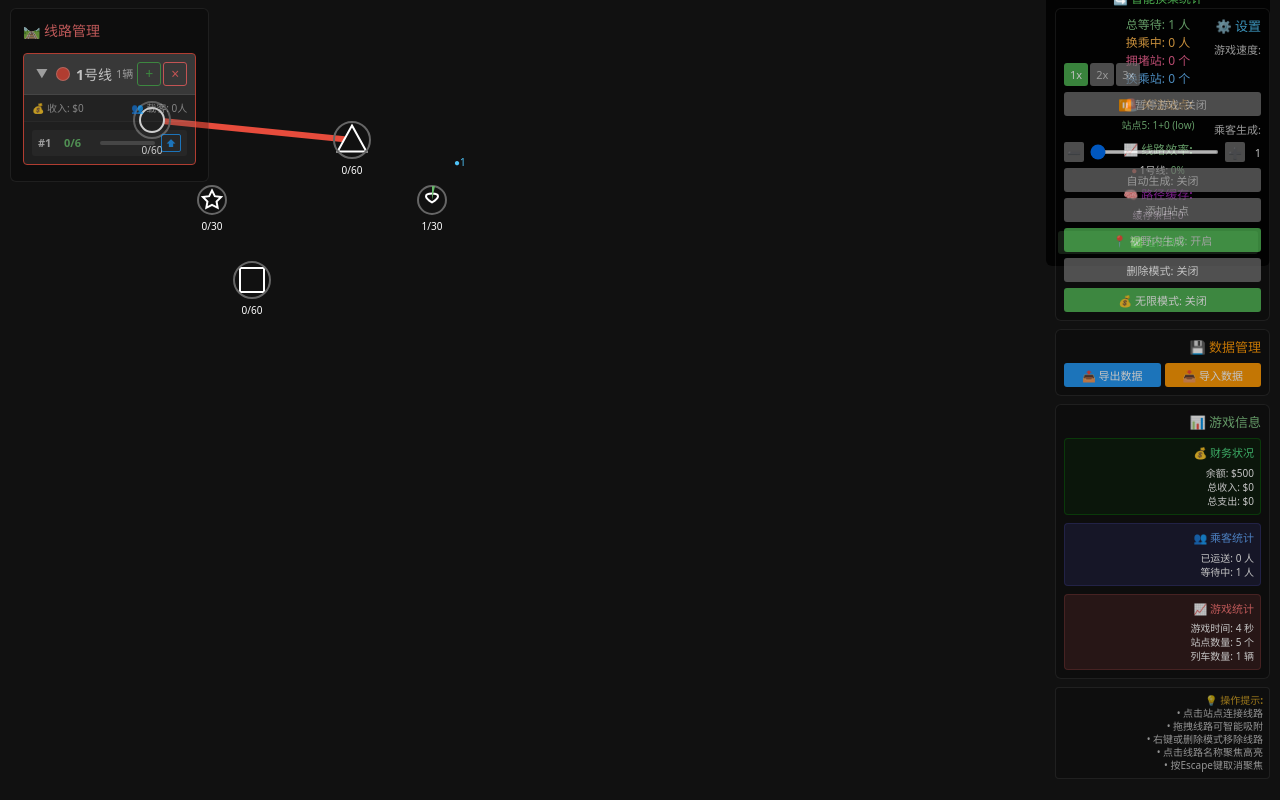
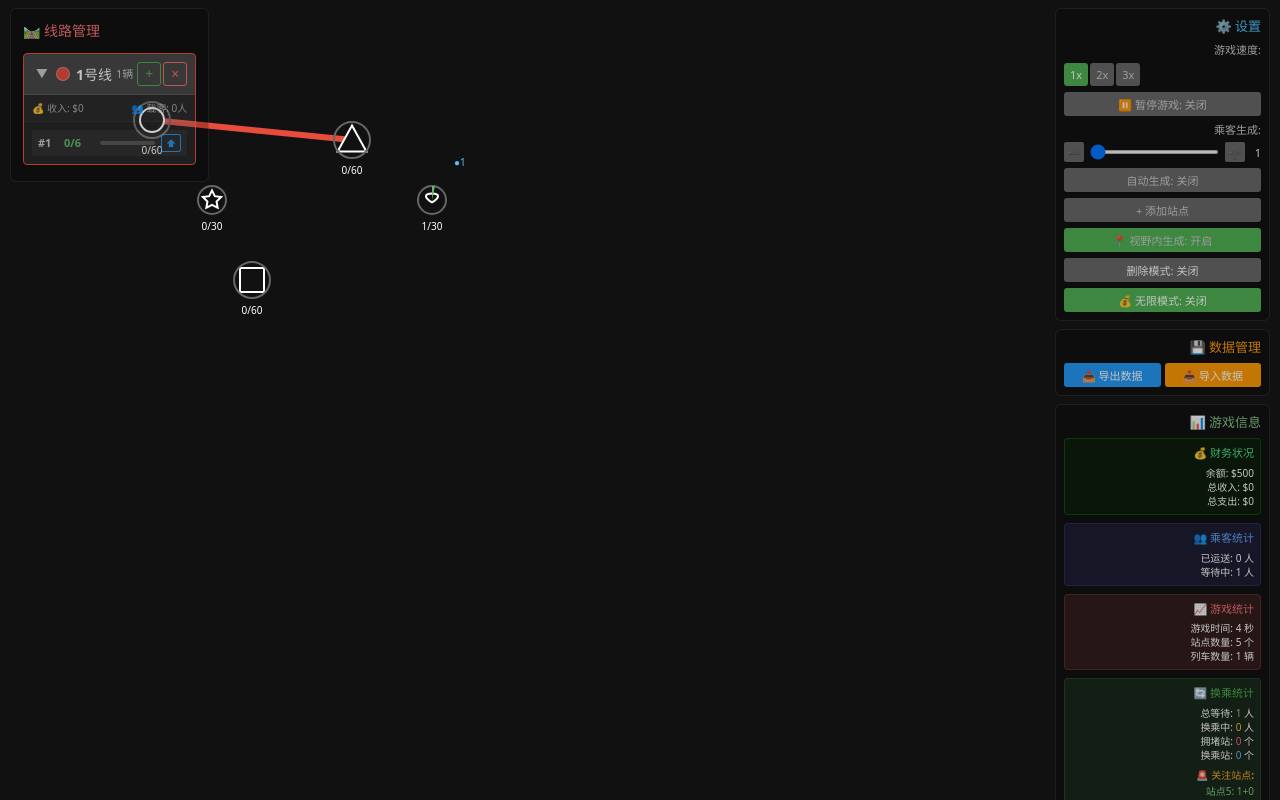
Before and after one commit to wenisy/mini-metro, a website built with Vite: page index.html in a window 1280 px wide. Built offline with nearby package versions, Linux system fonts and the light colour scheme.

Commit message:
refactor: 整合智能换乘统计到游戏信息面板
- 移除独立的换乘统计面板，避免界面混乱
- 将换乘统计整合到左侧游戏信息面板中
- 优化显示内容，使用更紧凑的布局
- 简化信息展示，只显示最重要的统计数据
- 保持界面整洁，提升用户体验

现在换乘统计作为游戏信息的一部分，界面更加统一和整洁！

```diff
--- a/index.html
+++ b/index.html
@@ -195,7 +195,7 @@
 
         <!-- 游戏统计 -->
         <div
-          style="margin-bottom:0; background: rgba(255,100,100,0.15); padding:6px; border-radius:4px; border: 1px solid rgba(255,100,100,0.2);">
+          style="margin-bottom:8px; background: rgba(255,100,100,0.15); padding:6px; border-radius:4px; border: 1px solid rgba(255,100,100,0.2);">
           <div style="margin-bottom:4px;">
             <strong style="font-size:11px; color:#f87171;">📈 游戏统计</strong>
           </div>
@@ -203,6 +203,17 @@
             <div>游戏时间: <span id="game-time">0.0</span> 秒</div>
             <div>站点数量: <span id="station-count">0</span> 个</div>
             <div>列车数量: <span id="train-count">0</span> 辆</div>
+          </div>
+        </div>
+
+        <!-- 智能换乘统计 -->
+        <div
+          style="margin-bottom:0; background: rgba(76,175,80,0.15); padding:6px; border-radius:4px; border: 1px solid rgba(76,175,80,0.2);">
+          <div style="margin-bottom:4px;">
+            <strong style="font-size:11px; color:#4CAF50;">🔄 换乘统计</strong>
+          </div>
+          <div id="transfer-stats-content" style="font-size:10px; color:#fff; line-height:1.4;">
+            <!-- 换乘统计内容将由JavaScript填充 -->
           </div>
         </div>
 
@@ -227,13 +238,7 @@
       <div id="link-chooser-buttons" style="display:flex; flex-wrap:wrap; gap:8px"></div>
     </div>
 
-    <!-- 智能换乘统计面板 -->
-    <div id="transfer-stats" style="position:absolute; top:10px; right:10px; background:rgba(0,0,0,0.8); color:#fff; padding:12px; border-radius:6px; font-size:12px; min-width:200px; max-height:300px; overflow-y:auto;">
-      <div style="font-weight:bold; margin-bottom:8px; color:#4CAF50;">🔄 智能换乘统计</div>
-      <div id="transfer-stats-content">
-        <!-- 换乘统计内容将由JavaScript填充 -->
-      </div>
-    </div>
+
   </div>
   <script type="module" src="/src/main.ts"></script>
 </body>
--- a/src/ui-transfer-stats.ts
+++ b/src/ui-transfer-stats.ts
@@ -82,31 +82,31 @@ function collectTransferStats() {
   }
 }
 
-// 生成换乘统计HTML
+// 生成换乘统计HTML（紧凑版）
 function generateTransferStatsHTML(stats: any): string {
   let html = `
-    <div style="margin-bottom:8px;">
-      <div style="color:#81C784;">总等待: ${stats.totalWaitingPassengers} 人</div>
-      <div style="color:#FFB74D;">换乘中: ${stats.totalTransferPassengers} 人</div>
-      <div style="color:#F06292;">拥堵站: ${stats.congestionStations} 个</div>
-      <div style="color:#64B5F6;">换乘站: ${stats.transferStations} 个</div>
+    <div style="margin-bottom:6px;">
+      <div>总等待: <span style="color:#81C784;">${stats.totalWaitingPassengers}</span> 人</div>
+      <div>换乘中: <span style="color:#FFB74D;">${stats.totalTransferPassengers}</span> 人</div>
+      <div>拥堵站: <span style="color:#F06292;">${stats.congestionStations}</span> 个</div>
+      <div>换乘站: <span style="color:#64B5F6;">${stats.transferStations}</span> 个</div>
     </div>
   `
 
-  // 显示拥堵站点
+  // 显示拥堵站点（紧凑版）
   if (stats.stationStats.length > 0) {
     html += `
-      <div style="margin-bottom:8px;">
-        <div style="font-weight:bold; color:#FFA726; margin-bottom:4px;">🚨 关注站点:</div>
+      <div style="margin-bottom:6px;">
+        <div style="font-weight:bold; color:#FFA726; margin-bottom:2px;">🚨 关注站点:</div>
     `
 
-    for (const station of stats.stationStats.slice(0, 5)) { // 只显示前5个
+    for (const station of stats.stationStats.slice(0, 3)) { // 只显示前3个
       const congestionColor = getCongestionColor(station.congestion)
       const transferIcon = station.isTransfer ? '🔄' : ''
 
       html += `
-        <div style="font-size:10px; margin-bottom:2px; color:${congestionColor};">
-          ${transferIcon}站点${station.id}: ${station.waiting}+${station.transfer} (${station.congestion})
+        <div style="margin-bottom:1px; color:${congestionColor};">
+          ${transferIcon}站点${station.id}: ${station.waiting}+${station.transfer}
         </div>
       `
     }
@@ -114,19 +114,24 @@ function generateTransferStatsHTML(stats: any): string {
     html += `</div>`
   }
 
-  // 显示线路效率
+  // 显示线路效率（紧凑版）
   if (stats.lineStats.length > 0) {
+    const topLines = stats.lineStats
+      .filter((line: any) => line.averageLoadFactor > 0.1) // 只显示有负载的线路
+      .slice(0, 2) // 只显示前2条线路
+
+    if (topLines.length > 0) {
       html += `
-      <div style="margin-bottom:8px;">
-        <div style="font-weight:bold; color:#81C784; margin-bottom:4px;">📈 线路效率:</div>
+        <div style="margin-bottom:6px;">
+          <div style="font-weight:bold; color:#81C784; margin-bottom:2px;">📈 线路负载:</div>
       `
 
-    for (const line of stats.lineStats.slice(0, 3)) { // 只显示前3条线路
+      for (const line of topLines) {
         const loadFactor = (line.averageLoadFactor * 100).toFixed(0)
         const loadColor = getLoadFactorColor(line.averageLoadFactor)
 
         html += `
-        <div style="font-size:10px; margin-bottom:2px;">
+          <div style="margin-bottom:1px;">
             <span style="color:${line.color};">●</span> ${line.name}:
             <span style="color:${loadColor};">${loadFactor}%</span>
             ${line.congestionPoints.length > 0 ? ` ⚠️${line.congestionPoints.length}` : ''}
@@ -136,28 +141,28 @@ function generateTransferStatsHTML(stats: any): string {
 
       html += `</div>`
     }
+  }
 
-  // 显示路径缓存统计
+  // 显示系统状态（紧凑版）
+  const totalPassengers = stats.totalWaitingPassengers + stats.totalTransferPassengers
+  const systemStatus = getSystemStatus(totalPassengers, stats.congestionStations)
+
   html += `
-    <div style="margin-bottom:8px;">
-      <div style="font-weight:bold; color:#9C27B0; margin-bottom:4px;">🧠 路径缓存:</div>
-      <div style="font-size:10px; color:#E1BEE7;">
-        缓存条目: ${stats.cacheStats.size}
+    <div style="margin-top:4px; padding:3px; border-radius:3px; background:${systemStatus.bgColor};">
+      <div style="color:${systemStatus.textColor}; font-weight:bold;">
+        ${systemStatus.icon} ${systemStatus.text}
       </div>
     </div>
   `
 
-  // 显示系统状态
-  const totalPassengers = stats.totalWaitingPassengers + stats.totalTransferPassengers
-  const systemStatus = getSystemStatus(totalPassengers, stats.congestionStations)
-
+  // 显示路径缓存（简化版）
+  if (stats.cacheStats.size > 0) {
     html += `
-    <div style="margin-top:8px; padding:4px; border-radius:3px; background:${systemStatus.bgColor};">
-      <div style="font-size:10px; color:${systemStatus.textColor}; font-weight:bold;">
-        ${systemStatus.icon} ${systemStatus.text}
-      </div>
+      <div style="margin-top:4px; color:#E1BEE7;">
+        🧠 缓存: ${stats.cacheStats.size} 条路径
       </div>
     `
+  }
 
   return html
 }
@@ -219,14 +224,6 @@ function getSystemStatus(totalPassengers: number, congestionStations: number): {
   }
 }
 
-// 切换换乘统计面板显示/隐藏
-export function toggleTransferStats(): void {
-  const panel = document.getElementById('transfer-stats')
-  if (panel) {
-    panel.style.display = panel.style.display === 'none' ? 'block' : 'none'
-  }
-}
-
 // 初始化换乘统计面板
 export function initTransferStats(): void {
   // 可以在这里添加初始化逻辑
```
Lines whose indentation alone changed are shown as unchanged.
